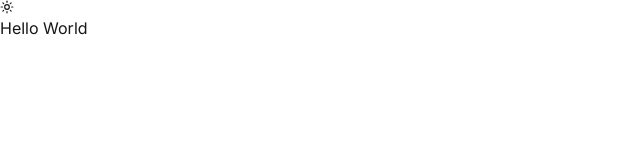
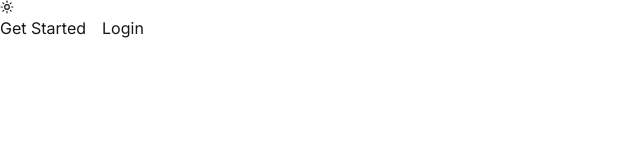
Before and after one commit to rshdhere/todo-list, a Next.js app in the folder apps/client/: page / in a window 1280 px wide. Shown: the top 160 px of the page, without its empty margins (0-640 px from the left). Built offline with nearby package versions, Linux system fonts and the light colour scheme.

Commit message:
feat(landing): initialized landing-page for /client

```diff
--- /dev/null
+++ b/apps/client/app/(marketing)/page.tsx
@@ -0,0 +1,14 @@
+import Link from "next/link";
+import { ModelTheme } from "@/components/model-toggle";
+
+export default function Home() {
+  return (
+    <div className="text-neutral-900 dark:text-neutral-300">
+      <ModelTheme />
+      <div className="flex gap-4">
+        <Link href="/signup">Get Started</Link>
+        <Link href="/signin">Login</Link>
+      </div>
+    </div>
+  );
+}
```
